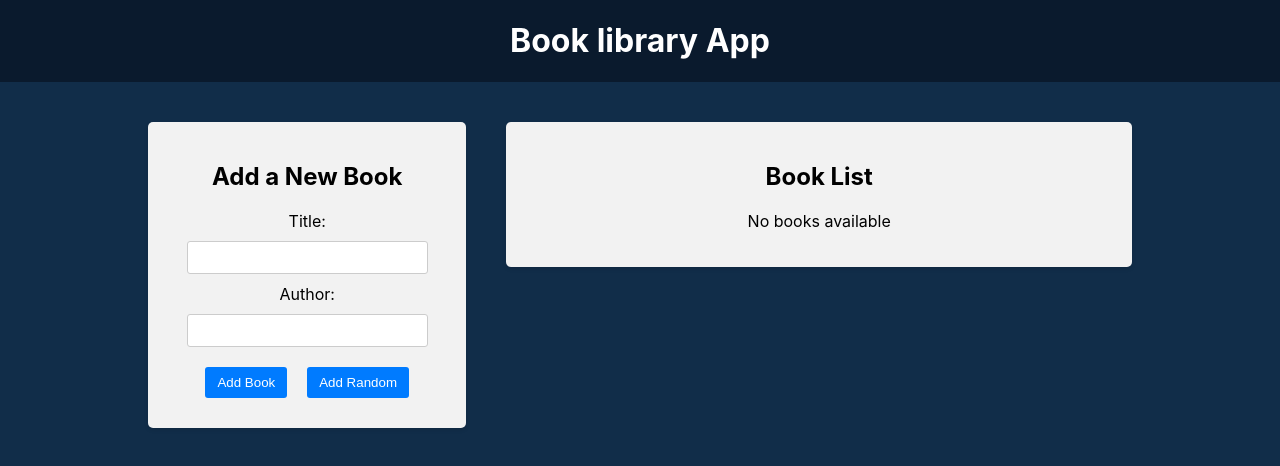
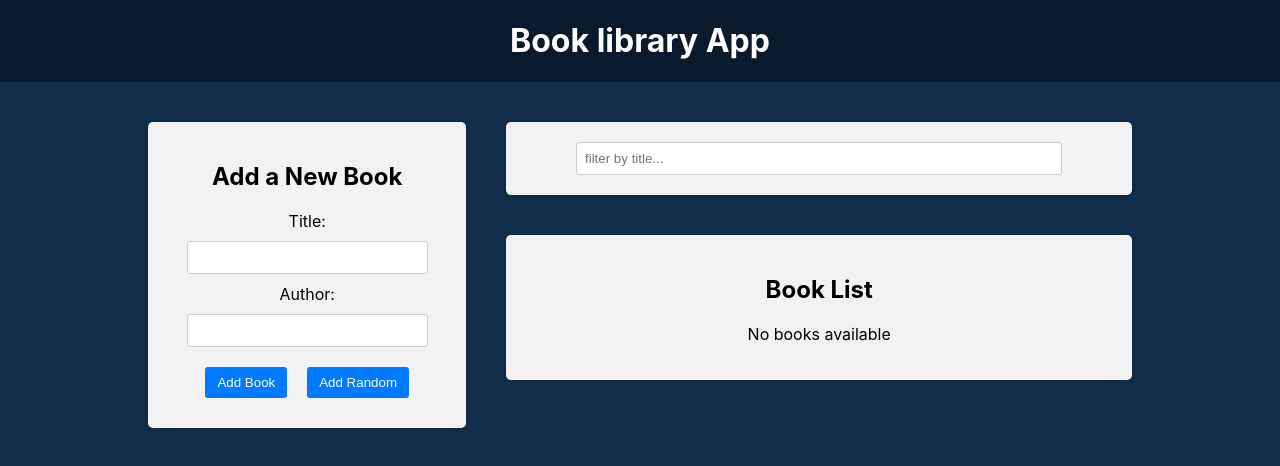
Before and after one commit to vase3k/30-react-redux, a React (Create React App) app in the folder frontend/: page / in a window 1280 px wide. Shown: the top 466 px of the page. Built offline with nearby package versions, Linux system fonts and the light colour scheme.

Commit message:
get ready for slices

```diff
--- a/frontend/src/App.js
+++ b/frontend/src/App.js
@@ -1,6 +1,6 @@
 import BookList from './components/BookList/BookList'
 import BookForm from './components/BookForm/BookForm'
-//import Filter from './components/Filter/Filter'
+import Filter from './components/Filter/Filter'
 import './App.css'
 
 function App() {
@@ -14,7 +14,7 @@
           <BookForm />
         </div>
         <div className="app-right-column">
-          {/* <Filter /> */}
+          <Filter />
           <BookList />
         </div>
       </main>
--- a/frontend/src/components/Filter/Filter.js
+++ b/frontend/src/components/Filter/Filter.js
@@ -3,7 +3,9 @@
 const Filter = () => {
   return (
     <div className="app-block filter">
-      <h2>Filter</h2>
+      <div className="filter-group">
+        <input type="text" placeholder="filter by title..."></input>
+      </div>
     </div>
   )
 }
```
